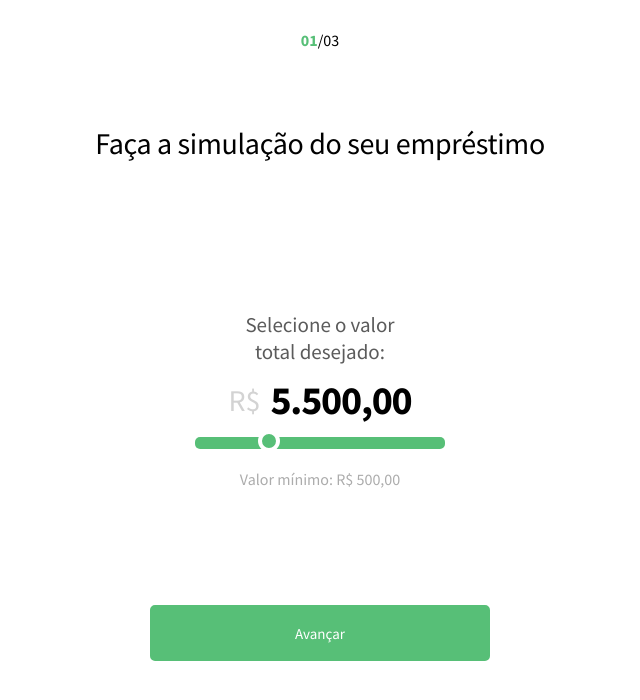
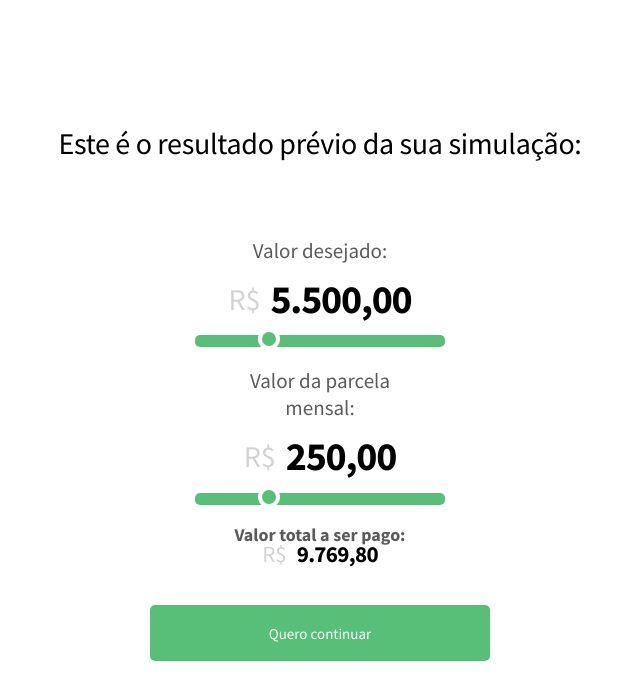
Before and after one commit to anajuliabit/web-agiliza, a React (Create React App) app: page /simulation/result in a window 1280 px wide. Shown: the top 700 px of the page, without its empty margins (320-960 px from the left). Built offline with nearby package versions, Linux system fonts and the light colour scheme.

Commit message:
feat: simulation result

```diff
--- /dev/null
+++ b/src/pages/Simulation/Result/index.js
@@ -0,0 +1,43 @@
+import React from "react";
+import { Slider } from "../../../components/Slider";
+import { CustomButton } from "../../../components/CustomButton";
+import "./styles.css";
+
+export const Result = () => {
+  function handleContinue() {}
+  return (
+    <div className="container">
+      <span className="title">Este é o resultado prévio da sua simulação:</span>
+      <div className="simulation">
+        <span>Valor desejado:</span>
+        <div className="value">
+          <span>R$</span>
+          <h1>5.500,00</h1>
+        </div>
+        <div className="slider">
+          <Slider />
+        </div>
+      </div>
+      <div className="simulation">
+        <span>Valor da parcela mensal:</span>
+        <div className="value">
+          <span>R$</span>
+          <h1>250,00</h1>
+        </div>
+        <div className="slider">
+          <Slider />
+        </div>
+      </div>
+      <div className="result">
+        <span>Valor total a ser pago:</span>
+        <div className="total-value">
+          <span>R$</span>
+          <h1>9.769,80</h1>
+        </div>
+      </div>
+      <div className="button">
+        <CustomButton onClick={handleContinue}>Quero continuar</CustomButton>
+      </div>
+    </div>
+  );
+};
--- /dev/null
+++ b/src/pages/Simulation/Result/styles.css
@@ -0,0 +1,34 @@
+.simulation {
+  display: flex;
+  flex-direction: column;
+  align-items: center;
+  justify-content: center;
+}
+
+.result > span {
+  color: #5b5b5b;
+  font-weight: 600;
+  font-size: 18px;
+  line-height: 79.69%;
+  margin-bottom: 10px;
+  padding-bottom: 10px;
+}
+
+.result > .total-value {
+  display: flex;
+  justify-content: center;
+  align-items: center;
+}
+
+.result > .total-value > h1 {
+  font-size: 23px;
+  line-height: 79.69%;
+  letter-spacing: -0.03em;
+}
+
+.result > .total-value > span {
+  font-size: 23px;
+  color: #d3d3d3;
+  line-height: 79.69%;
+  margin-right: 10px;
+}
--- a/src/pages/Simulation/index.js
+++ b/src/pages/Simulation/index.js
@@ -8,7 +8,10 @@ export const Simulation = () => {
   const [step, setStep] = useState(0);
   const navigation = useHistory();
   function handleContinue() {
-    setStep(1);
+    if (step === 0) {
+      return setStep(1);
+    }
+    return navigation.push("/simulation/result");
   }
   function handleBack() {
     setStep(0);
@@ -17,7 +20,7 @@ export const Simulation = () => {
     <div className="container">
       <div className="step">
         <span className="actual">{step === 0 ? "01" : "02"}</span>
-        <span>/03</span>
+        <span>/02</span>
       </div>
       <span class="title">Faça a simulação do seu empréstimo</span>
       <div className="simulation">
--- a/src/routes.js
+++ b/src/routes.js
@@ -2,13 +2,15 @@ import React from "react";
 import { BrowserRouter, Switch, Route } from "react-router-dom";
 import { Home } from "./pages/Home";
 import { Simulation } from "./pages/Simulation";
+import { Result } from "./pages/Simulation/Result";
 
 const Routes = () => {
   return (
     <BrowserRouter>
       <Switch>
         <Route path="/" exact={true} component={Home} />
-        <Route path="/simulation" component={Simulation} />
+        <Route path="/simulation" exact={true} component={Simulation} />
+        <Route path="/simulation/result" component={Result} />
       </Switch>
     </BrowserRouter>
   );
```
